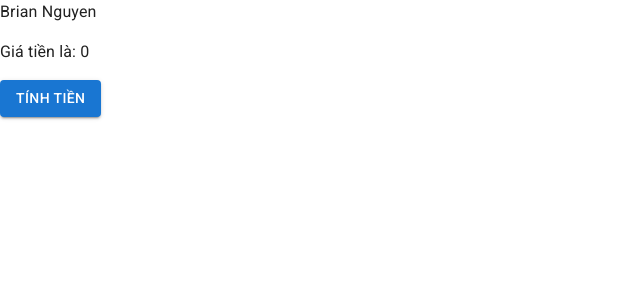
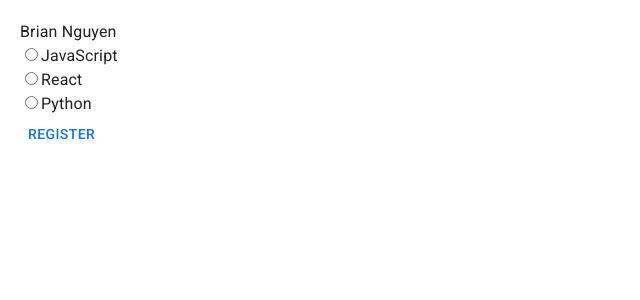
Before and after one commit to nqbao47/hook-learning, a React (Create React App) app: page / in a window 1280 px wide. Shown: the top 300 px of the page, without its empty margins (0-640 px from the left). Built offline with nearby package versions, Linux system fonts and the light colour scheme.

Commit message:
Two way binding in Radio

```diff
--- a/src/App.js
+++ b/src/App.js
@@ -1,11 +1,14 @@
-import Logic from "./components/useState/Thuchanh";
+import Radio from "./components/two_way_binding/SubmitForm_radio";
 
 function App() {
   return (
-    <>
+    <div
+      className="App"
+      style={{ padding: "20px" }}
+    >
       <div>Brian Nguyen</div>
-      <Logic />
-    </>
+      <Radio />
+    </div>
   );
 }
 export default App;
--- /dev/null
+++ b/src/components/two_way_binding/SubmitForm_radio.js
@@ -0,0 +1,53 @@
+// INPUT
+
+import React, { useState } from "react";
+import { Button } from "@mui/material";
+
+// Respones from API
+const courses = [
+  {
+    id: 1,
+    name: "JavaScript",
+  },
+  {
+    id: 2,
+    name: "React",
+  },
+  {
+    id: 3,
+    name: "Python",
+  },
+];
+
+export default function Radio() {
+  const [checked, setChecked] = useState();
+
+  console.log(checked);
+
+  const handleSubmit = () => {
+    //call api
+    console.log({ id: checked });
+  };
+
+  return (
+    <>
+      {courses.map((course) => (
+        <div key={course.id}>
+          <input
+            checked={checked === course.id}
+            onChange={() => setChecked(course.id)}
+            type="radio"
+          />
+          {/* <Input
+            checked={true}
+            onChange={() => setChecked(course.id)}
+            type="radio"
+          ></Input> */}
+          {course.name}
+        </div>
+      ))}
+
+      <Button onClick={handleSubmit}>Register</Button>
+    </>
+  );
+}
```
Also changed, not shown: src/components/two_way_binding/One-Two_Way_binding_ex.js (added, +17 -0 lines), src/components/two_way_binding/RandomGift.js (added, +29 -0 lines), src/components/two_way_binding/SubmitForm_input.js (added, +33 -0 lines), src/components/two_way_binding/doc.md (added, +14 -0 lines).
